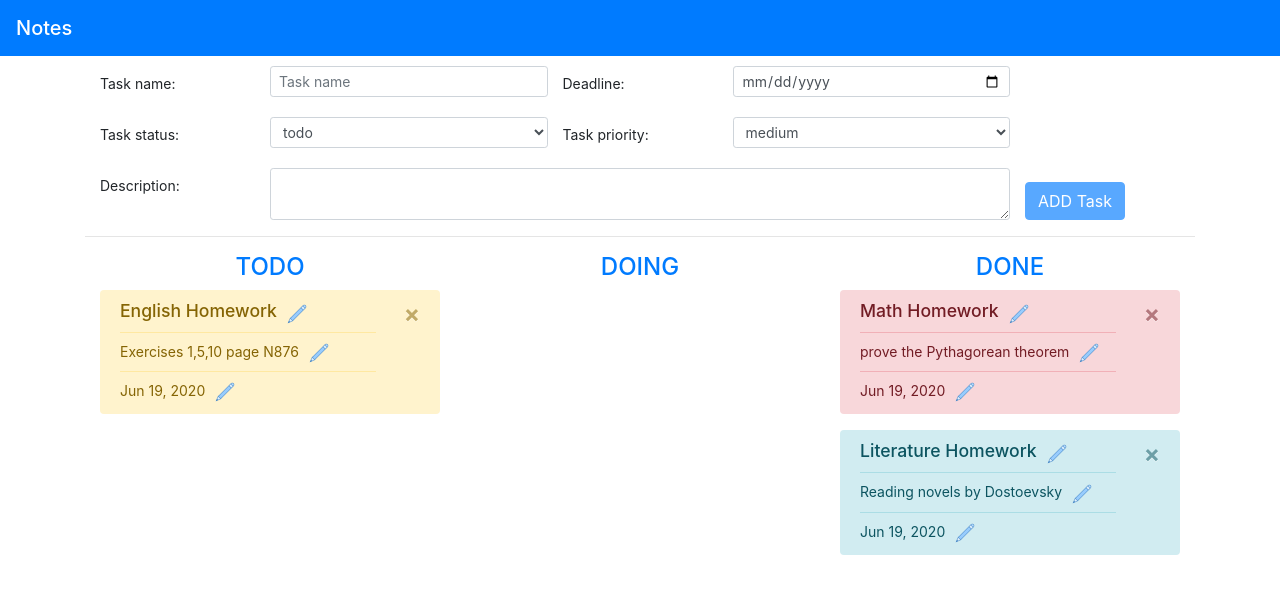
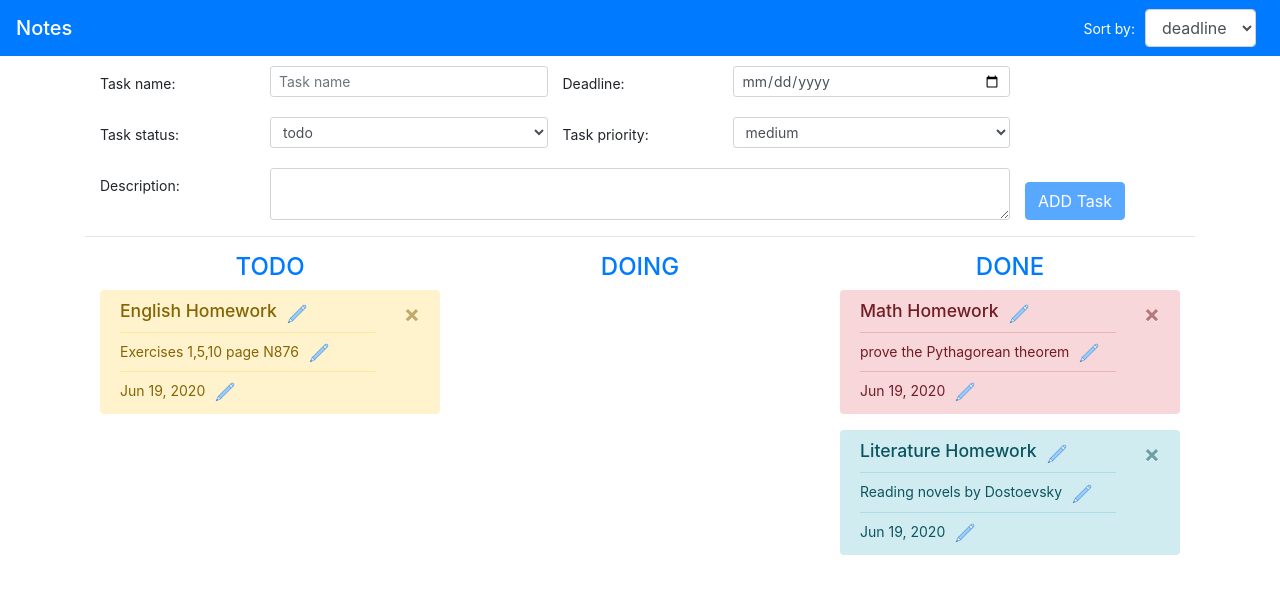
Before and after one commit to kathleen-fen/todo-list-angular, an Angular app: page / in a window 1280 px wide. Shown: the top 594 px of the page. Built offline with nearby package versions, Linux system fonts and the light colour scheme.

Commit message:
sorting by deadline

```diff
--- a/src/app/app.component.css
+++ b/src/app/app.component.css
@@ -17,3 +17,7 @@ h4 {
     text-align: center;
     color: #007bff;
 }
+.sort-form label {
+    margin-right: 10px;
+    color: #fff;
+}
--- a/src/app/app.component.html
+++ b/src/app/app.component.html
@@ -1,5 +1,12 @@
 <nav class="navbar navbar-dark bg-primary">
   <span class="navbar-brand mb-0 h1"> Notes </span>
+  <div class="form-inline sort-form">
+    <label>Sort by: </label>
+    <select class="form-control mr-sm-2" [(ngModel)]="sortBy" (change)="updateTasks()">
+        <option value="deadline">deadline</option>
+        <option value="priority">priority</option>
+    </select>
+  </div>
 </nav>
 
 
--- a/src/app/app.component.ts
+++ b/src/app/app.component.ts
@@ -31,6 +31,7 @@ export interface Task {
   styleUrls: ['./app.component.css']
 })
 export class AppComponent implements OnInit {
+
   status: string;
   title = 'todo-list';
   form: FormGroup
@@ -70,6 +71,7 @@ export class AppComponent implements OnInit {
   todoTasks: Task[]
   doingTasks: Task[]
   doneTasks: Task[]
+  sortBy: string = 'deadline'
   ngOnInit () {
     this.form = new FormGroup({
       name: new FormControl('', Validators.required),
@@ -105,6 +107,13 @@ export class AppComponent implements OnInit {
     this.todoTasks = this.tasks.filter(r=>r.status==='todo')
     this.doingTasks = this.tasks.filter(r=>r.status==='doing')
     this.doneTasks = this.tasks.filter(r=>r.status==='done')
+    console.log(this.todoTasks.sort(this.sortByDeadline))
+    if (this.sortBy === 'deadline') {
+      this.todoTasks.sort(this.sortByDeadline)
+      this.doingTasks.sort(this.sortByDeadline)
+      this.doneTasks.sort(this.sortByDeadline)
+    }
+
   }
 
   drop(event: CdkDragDrop<string[]>) {
@@ -113,7 +122,6 @@ export class AppComponent implements OnInit {
         event.previousIndex, event.currentIndex)
         let cont  = event.container.id
         let el = event.item.element.nativeElement.id
-
         let newStatus
         if (cont==='cdk-drop-list-0')
         {newStatus='todo'}
@@ -122,20 +130,18 @@ export class AppComponent implements OnInit {
         if (cont==='cdk-drop-list-2')
         {newStatus='done'}
         this.tasks.find(r => r.id === el).status = newStatus
-        console.log(newStatus)
-        console.log(el)
-        console.log(this.tasks)
-    //  this.tasks.find(el=>el.id===event.item.element.nativeElement.id).status= newStatus
-   // console.log(this.tasks.find(el=>el.id===event.item.element.nativeElement.id))
-         this.updateTasks()
+        this.updateTasks()
     }
+  }
 
-    //console.log(element(event.item.element.nativeElement))
-    //console.log(event.item.element.nativeElement.id)
-    //console.log(this.tasks)
-    /* else {
-      moveItemInArray(this.movies, event.previousIndex, event.currentIndex);
-    } */
+  sortByDeadline(a, b) {
+    if (a.deadline === b.deadline) return 0
+    if (a.deadline === '') return 1
+    if (b.deadline === '') return -1
+    let date_a = new Date(a.deadline)
+    let date_b = new Date(b.deadline)
+    if (date_a > date_b) return 1
+    if (date_a < date_b) return -1
   }
 
 }
```
